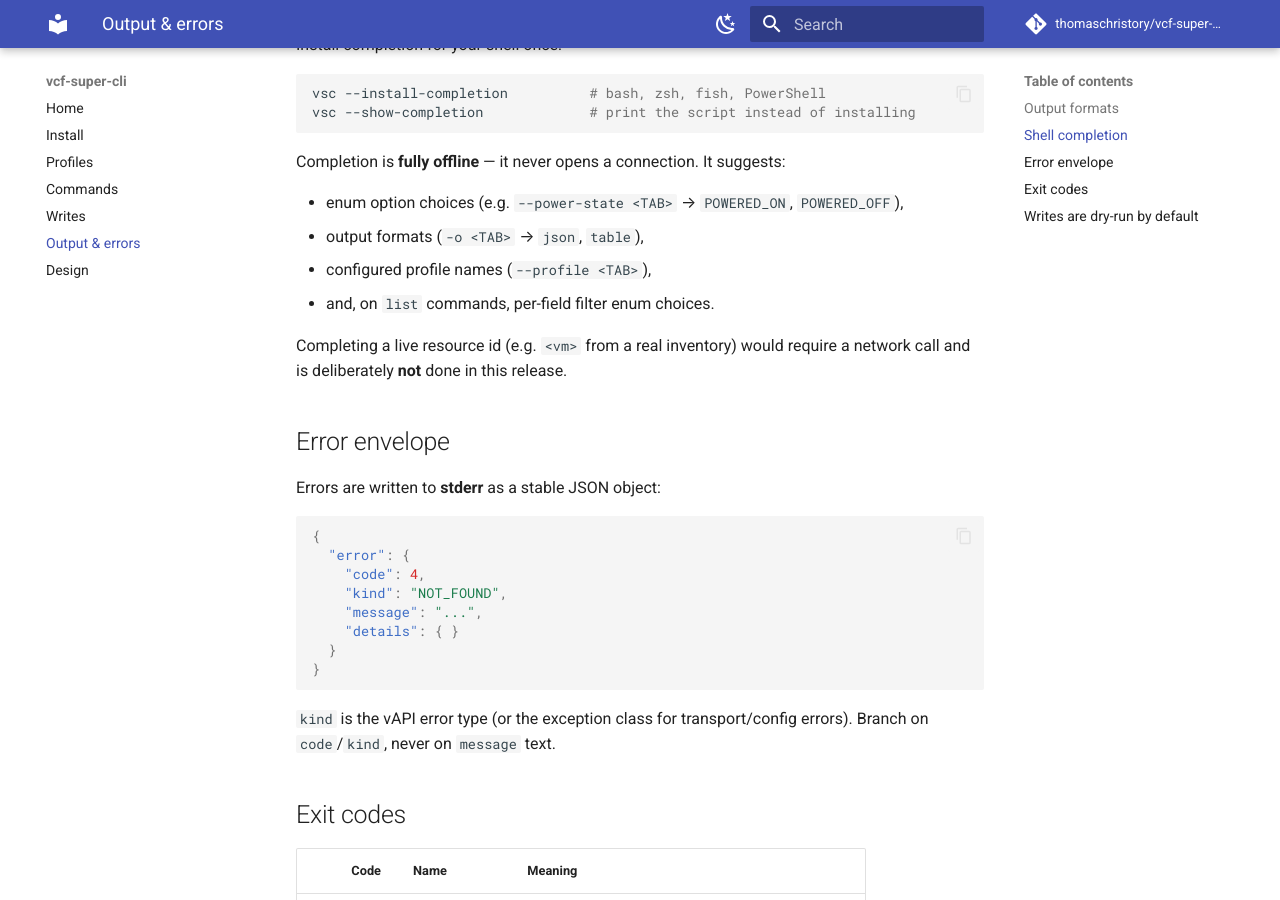
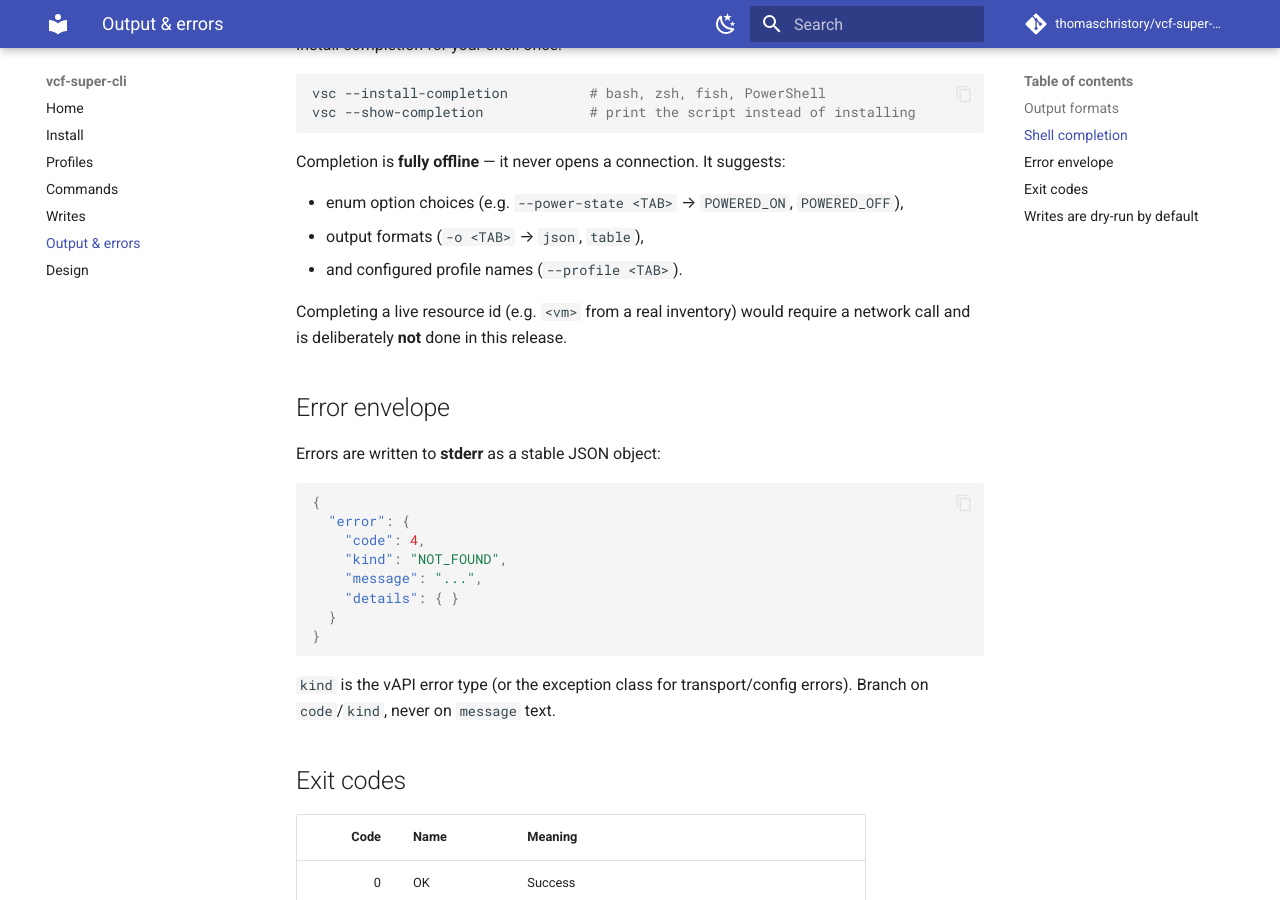
Before and after one commit to thomaschristory/vcf-super-cli, an MkDocs documentation site: the page built from docs/usage.md, in a window 1280 px wide and 900 px high, scrolled down 523 px. Built offline with MkDocs 1.6.1 and Material for MkDocs 9.7.7, drawn with Linux system fonts in a browser that asks for light colours; comment, search, counter and statistics services are not loaded.

Commit message:
docs: trim premature filter-enum completion claim (#32)
Adversarial review: docs/usage.md and SKILL.md advertised list filter
enum completion, which lands with Feature 2 (issue B), not this PR.
Re-added there.

Co-Authored-By: Claude Opus 4.8 (1M context) <noreply@anthropic.com>

```diff
--- a/docs/usage.md
+++ b/docs/usage.md
@@ -27,8 +27,7 @@ Completion is **fully offline** — it never opens a connection. It suggests:
 
 - enum option choices (e.g. `--power-state <TAB>` → `POWERED_ON`, `POWERED_OFF`),
 - output formats (`-o <TAB>` → `json`, `table`),
-- configured profile names (`--profile <TAB>`),
-- and, on `list` commands, per-field filter enum choices.
+- and configured profile names (`--profile <TAB>`).
 
 Completing a live resource id (e.g. `<vm>` from a real inventory) would require a
 network call and is deliberately **not** done in this release.
```
Also changed, not shown: vsc/skill/assets/SKILL.md (+2 -2 lines).
